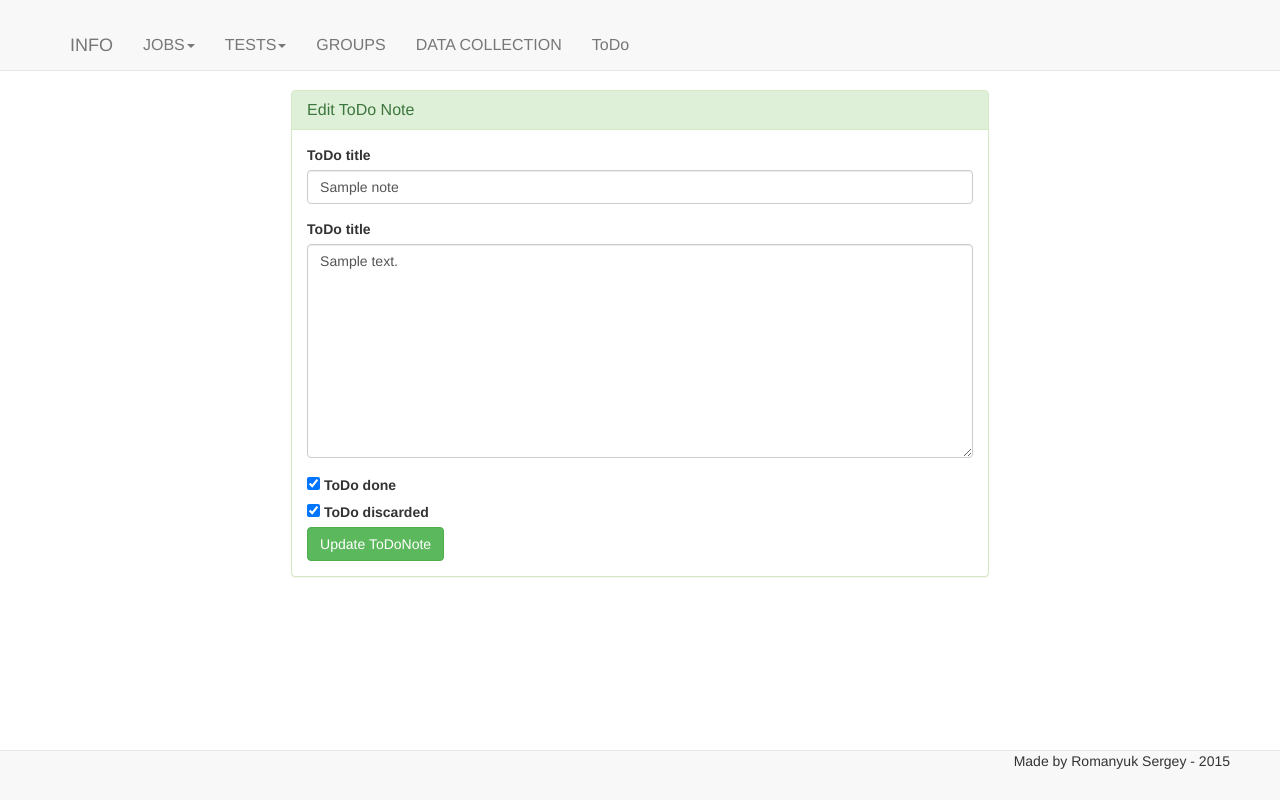
After one commit to ukrduino/TestManagement, a Django app: page /edit_todo/1 in a window 1280 px wide. The commit adds this page. Run offline with Django 3.2, Linux system fonts and the light colour scheme; tables that the repository leaves empty hold one stand-in row (values such as "Sample post"); parts of the project's set-up code (start-up, migrations or seed data) failed here and were passed over; some libraries are stand-ins or nearby versions.

Commit message:
Edit Todo page added

```diff
--- a/TestCases/forms.py
+++ b/TestCases/forms.py
@@ -1,10 +1,17 @@
 from django.forms import ModelForm
 
-from TestCases.models import ToDoNotes
+from TestCases.models import ToDoNote
 
 
-class ToDoNotesForm(ModelForm):
+class CreateToDoNoteForm(ModelForm):
 
     class Meta:
-        model = ToDoNotes
+        model = ToDoNote
         exclude = ['created', 'modified', 'done', 'discarded']
+
+
+class EditToDoNoteForm(ModelForm):
+
+    class Meta:
+        model = ToDoNote
+        exclude = ['created', 'modified']
--- a/TestCases/models.py
+++ b/TestCases/models.py
@@ -238,7 +238,7 @@
         return DataCollectionTimeStamps.objects.last()
 
 
-class ToDoNotes(models.Model):
+class ToDoNote(models.Model):
     class Meta:
         db_table = 'to_do_notes'
         verbose_name = 'ToDo notes'
@@ -254,7 +254,7 @@
         if not self.id:
             self.created = timezone.now()
         self.modified = timezone.now()
-        return super(ToDoNotes, self).save(*args, **kwargs)
+        return super(ToDoNote, self).save(*args, **kwargs)
 
 # Making migrations
 # http://stackoverflow.com/a/29898483
--- a/TestCases/views.py
+++ b/TestCases/views.py
@@ -1,13 +1,13 @@
 import json
 
 from django.http import HttpResponseRedirect
-from django.shortcuts import render_to_response, HttpResponse
+from django.shortcuts import render_to_response, HttpResponse, redirect
 from django.template import RequestContext
 
-from TestCases.forms import ToDoNotesForm
+from TestCases.Parser import JavaTestsParser, JenkinsAPI
+from TestCases.forms import *
+from TestCases.models import *
 from TestManagement.local_settings import *
-from TestCases.Parser import JavaTestsParser, JenkinsAPI
-from TestCases.models import *
 
 logger = logging.getLogger(__name__)
 
@@ -200,7 +200,9 @@
                 for res in result:
                     if res.test_class.id == test.id:
                         results_for_test.append(res)
-            tests_with_results.append({"test": test, "test_name": test.test_class_name, "test_results": results_for_test})
+            tests_with_results.append({"test": test,
+                                       "test_name": test.test_class_name,
+                                       "test_results": results_for_test})
         args['tests_with_results'] = tests_with_results
     return render_to_response("JOBS_PAGE/TestsForJobsPage.html", args, context_instance=RequestContext(request))
 
@@ -282,8 +284,8 @@
 
 def todo_page(request):
     args = dict()
-    args['form'] = ToDoNotesForm
-    args["to_do_notes"] = ToDoNotes.objects.all()
+    args['form'] = CreateToDoNoteForm
+    args["to_do_notes"] = ToDoNote.objects.all().order_by('-id')
     return render_to_response("TODO_PAGE/ToDoPage.html",
                               args,
                               context_instance=RequestContext(request))
@@ -291,8 +293,27 @@
 
 def new_todo(request):
     if request.method == 'POST':
-        form = ToDoNotesForm(request.POST)
+        form = CreateToDoNoteForm(request.POST)
         if form.is_valid():
             add = form.save(commit=False)
             add.save()
     return HttpResponseRedirect(request.META.get('HTTP_REFERER', '/'))
+
+
+def edit_todo_page(request, todo_id):
+    args = dict()
+    to_do_note = ToDoNote.objects.get(id=todo_id)
+    args['form'] = EditToDoNoteForm(instance=to_do_note)
+    args["to_do_note"] = to_do_note
+    return render_to_response("TODO_PAGE/EditToDoPage.html",
+                              args,
+                              context_instance=RequestContext(request))
+
+
+def edit_todo_save(request, todo_id):
+    instance = ToDoNote.objects.get(id=todo_id)
+    form = EditToDoNoteForm(request.POST or None, instance=instance)
+    if form.is_valid():
+        form.save()
+        return redirect('todo_page')
+    return edit_todo_page(request, todo_id)
--- a/TestManagement/urls.py
+++ b/TestManagement/urls.py
@@ -33,4 +33,6 @@
     url(r'^groups/$', 'TestCases.views.groups_page', name="groups_page"),
     url(r'^todo/$', 'TestCases.views.todo_page', name="todo_page"),
     url(r'new_todo/$', 'TestCases.views.new_todo', name='new_todo'),
+    url(r'edit_todo/(?P<todo_id>\d+)$', 'TestCases.views.edit_todo_page', name='edit_todo_page'),
+    url(r'edit_todo_save/(?P<todo_id>\d+)$', 'TestCases.views.edit_todo_save', name='edit_todo_save'),
 ]
--- a/templates/BasePage.html
+++ b/templates/BasePage.html
@@ -10,7 +10,6 @@
 
     <!-- Bootstrap -->
     <link href="{% static 'css/bootstrap.min.css' %}" rel="stylesheet">
-    <link href="{% static 'css/awesome-bootstrap-checkbox.css' %}" rel="stylesheet">
     <link href="{% static 'css/style.css' %}" rel="stylesheet">
 
     <!-- HTML5 shim and Respond.js for IE8 support of HTML5 elements and media queries -->
@@ -60,6 +59,7 @@
         {% block jobs_configs_page %}{% endblock %}
         {% block groups_page %}{% endblock %}
         {% block todo_page %}{% endblock %}
+        {% block edit_todo_page %}{% endblock %}
     </div>
 </div>
 <div id="bottom_buffer"></div>
--- a/templates/JOBS_PAGE/JobsPage.html
+++ b/templates/JOBS_PAGE/JobsPage.html
@@ -47,4 +47,6 @@
             </div>
         </div>
     </div>
+        <link href="{% static 'css/awesome-bootstrap-checkbox.css' %}" rel="stylesheet">
+
 {% endblock %}
--- /dev/null
+++ b/templates/TODO_PAGE/EditToDoPage.html
@@ -0,0 +1,30 @@
+{% extends 'BasePage.html' %}
+{% load staticfiles %}
+{% load bootstrap3 %}
+
+{% block edit_todo_page %}
+    <div class="row page_content">
+        <div class="col-lg-8 col-lg-offset-2">
+            {% if  to_do_note.done %}
+                <div class="panel panel-success">
+            {% elif  to_do_note.discarded %}
+                <div class="panel panel-danger">
+            {% else %}
+                <div class="panel panel-info">
+            {% endif %}
+                <div class="panel-heading">
+                    <h3 class="panel-title">Edit ToDo Note</h3>
+                </div>
+                <div class="panel-body">
+                    <form action="{% url 'edit_todo_save'  to_do_note.pk %}" method="post">
+                        {% csrf_token %}
+                        {% bootstrap_form form layout='inline' %}
+                        <input type="submit" class="btn btn-success" value="Update ToDoNote">
+                    </form>
+                </div>
+            </div>
+        </div>
+    </div>
+{% endblock %}
+
+{#https://claudiomelendrez.wordpress.com/2013/04/03/ajax-django-part-1/#}
--- a/templates/TODO_PAGE/ToDoPage.html
+++ b/templates/TODO_PAGE/ToDoPage.html
@@ -15,13 +15,12 @@
         <div class="panel-heading">
             <div class="row">
                 <div class="col-lg-11">
-                    <h3 class="panel-title">#{{ forloop.counter }} {{ note.title }}</h3>
+                    <h3 class="panel-title">[id:{{ note.id }}]    {{ note.title }}</h3>
                 </div>
                 <div class="col-lg-1">
-                    <a class="failed" href="#edit_to_do_modal_form" data-toggle="modal" data-stack="{{ note.id }}">
+                    <a class="failed" href="{% url 'edit_todo_page' note.id %}" data-toggle="modal" data-stack="{{ note.id }}">
                         <button class="btn btn-sm btn-info edit_to_do_button">Edit</button>
                     </a>
-                    <span class="panel-title to_do_id">[id:{{ note.id }}]</span>
                 </div>
             </div>
         </div>
```
